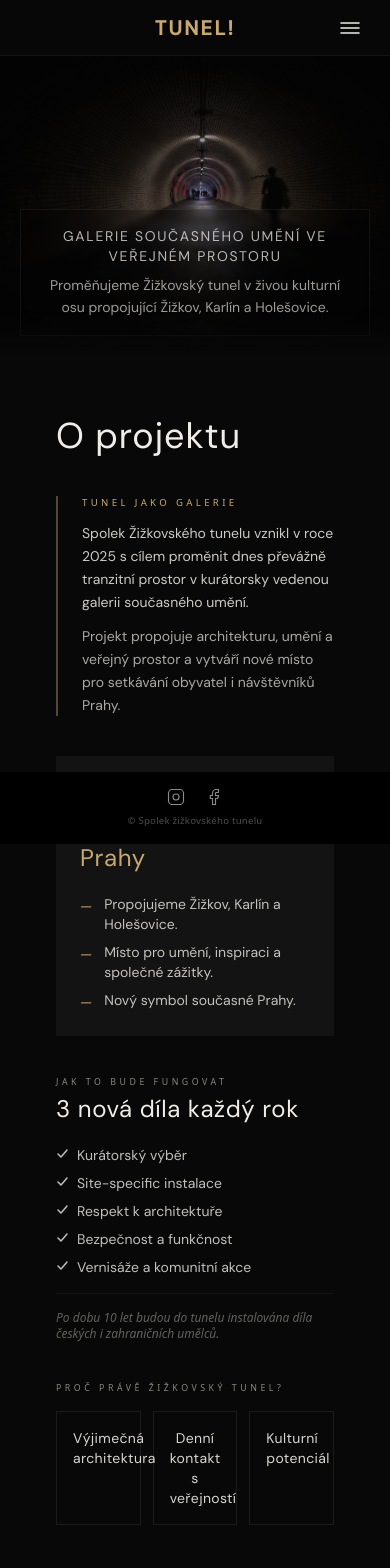
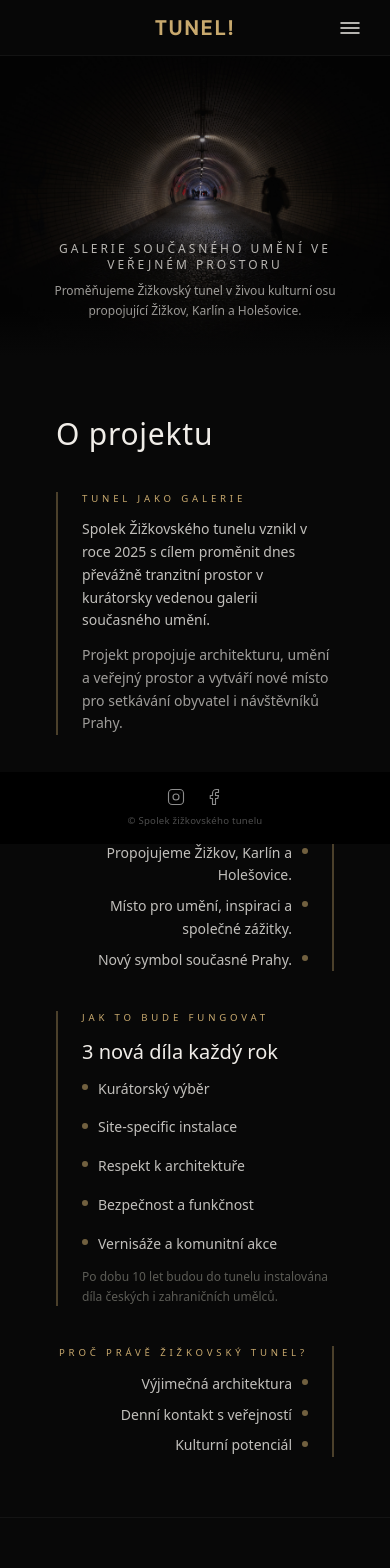
Before and after one commit to mithrillczech/zizkovskytunel.cz, a Next.js app: page /1 in a window 390 px wide. Shown: the top 1568 px of the page. Built offline with nearby package versions, Linux system fonts and the light colour scheme.

Commit message:
Zadání 1.4

```diff
--- a/src/components/HeroSection/HeroOverlay.tsx
+++ b/src/components/HeroSection/HeroOverlay.tsx
@@ -26,18 +26,12 @@ export function HeroOverlay({ section }: HeroOverlayProps) {
           >
             {/* ── BOTTOM: semi-transparent card ── */}
             <div className="flex justify-center px-6 pb-2 pointer-events-auto">
-              <div className="
-                w-full max-w-xl
-                bg-black/25 backdrop-blur-[2px]
-                border border-white/6
-                px-8 py-6
-                flex flex-col items-center gap-4 text-center
-              ">
-                <p className="font-display text-base xl:text-lg font-light tracking-[0.15em] uppercase text-text-primary/75">
+              <div className="w-full max-w-xl px-8 py-6 flex flex-col items-center gap-4 text-center">
+                <p className="font-sans font-light text-sm xl:text-base tracking-[0.25em] uppercase text-text-primary/75">
                   {t("subtitle")}
                 </p>
 
-                <p className="font-display text-base xl:text-lg font-light text-text-primary/70 leading-relaxed max-w-md">
+                <p className="font-sans font-light text-sm xl:text-base text-text-primary/70 leading-relaxed max-w-md">
                   {t("tagline")}
                 </p>
 
@@ -45,8 +39,8 @@ export function HeroOverlay({ section }: HeroOverlayProps) {
                   mt-1
                   font-sans font-light text-[0.65rem] tracking-[0.25em] uppercase
                   px-8 py-3
-                  bg-black/80 text-text-primary/80
-                  hover:bg-black hover:text-text-primary
+                  bg-accent text-bg
+                  hover:bg-accent-hover
                   transition-colors duration-200
                 ">
                   {t("cta")}
--- a/src/components/HomePageShell.tsx
+++ b/src/components/HomePageShell.tsx
@@ -21,11 +21,11 @@ function MobileHeroText() {
   const t = useTranslations("hero");
   return (
     <div className="w-full h-full flex flex-col justify-end pb-5 px-5">
-      <div className="bg-black/25 backdrop-blur-[2px] border border-white/6 px-5 py-4 text-center flex flex-col gap-2">
-        <p className="font-display text-sm font-light tracking-[0.12em] uppercase text-text-primary/75">
+      <div className="px-5 py-4 text-center flex flex-col gap-2">
+        <p className="font-sans font-light text-xs tracking-[0.25em] uppercase text-text-primary/75">
           {t("subtitle")}
         </p>
-        <p className="font-display text-sm font-light text-text-primary/65 leading-relaxed">
+        <p className="font-sans font-light text-xs text-text-primary/65 leading-relaxed">
           {t("tagline")}
         </p>
       </div>
@@ -84,7 +84,7 @@ function HomePageInner({ galleryImages }: HomePageShellProps) {
         </div>
 
         <HeroSection>
-          <SectionPanel section={section}>
+          <SectionPanel section={section} onClose={() => handleSectionChange("none")}>
             {renderSection()}
           </SectionPanel>
         </HeroSection>
--- a/src/components/Navigation/Navigation.tsx
+++ b/src/components/Navigation/Navigation.tsx
@@ -50,7 +50,7 @@ export function Navigation({ activeSection, onSectionChange }: NavigationProps)
           return (
             <li key={item.id}>
               <button
-                onClick={() => onSectionChange(isActive ? "none" : item.id)}
+                onClick={() => onSectionChange(item.id)}
                 className={`
                   font-sans text-xs tracking-widest uppercase transition-colors duration-150 pb-0.5
                   ${isActive
--- a/src/components/SectionPanel/SectionPanel.tsx
+++ b/src/components/SectionPanel/SectionPanel.tsx
@@ -5,10 +5,11 @@ import type { SectionId } from "@/types";
 
 interface SectionPanelProps {
   section: SectionId;
+  onClose: () => void;
   children: React.ReactNode;
 }
 
-export function SectionPanel({ section, children }: SectionPanelProps) {
+export function SectionPanel({ section, onClose, children }: SectionPanelProps) {
   return (
     <div className="fixed inset-0 z-20 flex items-end lg:items-center justify-center pointer-events-none">
       <AnimatePresence mode="wait">
@@ -19,7 +20,7 @@ export function SectionPanel({ section, children }: SectionPanelProps) {
             animate={{ opacity: 1, transition: { duration: 0.25, ease: "easeOut" } }}
             exit={{ opacity: 0, transition: { duration: 0.18, ease: "easeIn" } }}
             className="
-              pointer-events-auto
+              pointer-events-auto relative
               w-full max-w-4xl mx-4 lg:mx-auto
               mb-20 lg:mb-0
               bg-surface/70 backdrop-blur-md
@@ -30,6 +31,22 @@ export function SectionPanel({ section, children }: SectionPanelProps) {
             role="region"
             aria-live="polite"
           >
+            <button
+              onClick={onClose}
+              aria-label="Zavřít"
+              className="
+                sticky top-0 float-right
+                m-3 p-1.5
+                text-text-muted hover:text-text-primary
+                transition-colors duration-150
+                z-10
+              "
+            >
+              <svg width="14" height="14" viewBox="0 0 14 14" fill="none" stroke="currentColor" strokeWidth="1.5" strokeLinecap="round" aria-hidden="true">
+                <line x1="1" y1="1" x2="13" y2="13" />
+                <line x1="13" y1="1" x2="1" y2="13" />
+              </svg>
+            </button>
             {children}
           </motion.div>
         )}
--- a/src/components/Sections/AboutSection.tsx
+++ b/src/components/Sections/AboutSection.tsx
@@ -1,99 +1,107 @@
 import { useTranslations } from "next-intl";
 
-function CheckIcon() {
+function Dot() {
   return (
-    <svg width="13" height="13" viewBox="0 0 13 13" fill="none" stroke="currentColor" strokeWidth="1.5" strokeLinecap="round" strokeLinejoin="round" aria-hidden="true" className="mt-0.5 shrink-0">
-      <polyline points="2 7 5 10 11 3" />
-    </svg>
+    <span className="w-1.5 h-1.5 rounded-full bg-accent/55 shrink-0 mt-[0.45em]" aria-hidden="true" />
+  );
+}
+
+interface BlockProps {
+  align: "left" | "right";
+  label: string;
+  heading?: string;
+  children: React.ReactNode;
+}
+
+function Block({ align, label, heading, children }: BlockProps) {
+  const right = align === "right";
+  return (
+    <div className={`
+      max-w-xl
+      ${right ? "border-r-2 pr-6 ml-auto text-right" : "border-l-2 pl-6"}
+      border-accent/35
+      space-y-3
+    `}>
+      <p className="font-sans text-[0.6rem] tracking-[0.4em] uppercase text-accent">
+        {label}
+      </p>
+      {heading && (
+        <p className="font-sans text-xl lg:text-2xl font-light text-text-primary">
+          {heading}
+        </p>
+      )}
+      {children}
+    </div>
+  );
+}
+
+interface BulletListProps {
+  items: string[];
+  align: "left" | "right";
+  columns?: boolean;
+}
+
+function BulletList({ items, align, columns }: BulletListProps) {
+  const right = align === "right";
+  return (
+    <ul className={`space-y-2 ${columns ? "grid grid-cols-1 sm:grid-cols-2 gap-x-8 gap-y-2 space-y-0" : ""}`}>
+      {items.map((item) => (
+        <li
+          key={item}
+          className={`flex items-start gap-2.5 font-sans text-sm text-text-primary/80 leading-relaxed
+            ${right ? "flex-row-reverse justify-start" : ""}
+          `}
+        >
+          <Dot />
+          {item}
+        </li>
+      ))}
+    </ul>
   );
 }
 
 export function AboutSection() {
   const t = useTranslations("sections.about");
 
-  const visionItems  = [t("vision.item0"),  t("vision.item1"),  t("vision.item2")];
-  const features     = [t("how.feature0"), t("how.feature1"), t("how.feature2"), t("how.feature3"), t("how.feature4")];
-  const whyItems     = [t("why.item0"), t("why.item1"), t("why.item2")];
+  const visionItems = [t("vision.item0"), t("vision.item1"), t("vision.item2")];
+  const features    = [t("how.feature0"), t("how.feature1"), t("how.feature2"), t("how.feature3"), t("how.feature4")];
+  const whyItems    = [t("why.item0"), t("why.item1"), t("why.item2")];
 
   return (
     <div className="p-8 lg:p-10 space-y-10">
 
-      {/* ── Page heading ── */}
-      <h2 className="font-display text-4xl lg:text-5xl font-light tracking-wide text-text-primary">
+      {/* Page heading */}
+      <h2 className="font-sans text-3xl lg:text-4xl font-light tracking-wide text-text-primary">
         {t("title")}
       </h2>
 
-      {/* ── Block 1: Tunel jako galerie ── */}
-      <div className="border-l-2 border-accent/40 pl-6 space-y-3">
-        <p className="font-sans text-[0.6rem] tracking-[0.35em] uppercase text-accent">
-          {t("intro.heading")}
-        </p>
-        <p className="text-text-primary/85 leading-relaxed text-sm lg:text-base">
+      {/* Block 1 — left */}
+      <Block align="left" label={t("intro.heading")}>
+        <p className="font-sans text-sm text-text-primary/80 leading-relaxed">
           {t("intro.p1")}
         </p>
-        <p className="text-text-primary/70 leading-relaxed text-sm lg:text-base">
+        <p className="font-sans text-sm text-text-primary/65 leading-relaxed">
           {t("intro.p2")}
         </p>
-      </div>
+      </Block>
 
-      {/* ── Block 2: Vize ── */}
-      <div className="bg-surface-raised/50 p-6 lg:p-8 space-y-4">
-        <p className="font-sans text-[0.55rem] tracking-[0.4em] uppercase text-text-muted">
-          {t("vision.label")}
-        </p>
-        <h3 className="font-display text-2xl lg:text-3xl font-light tracking-wide text-accent">
-          {t("vision.heading")}
-        </h3>
-        <ul className="space-y-2 pt-1">
-          {visionItems.map((item) => (
-            <li key={item} className="flex items-start gap-3 text-text-primary/80 text-sm">
-              <span className="text-accent mt-0.5 select-none">—</span>
-              {item}
-            </li>
-          ))}
-        </ul>
-      </div>
+      {/* Block 2 — right */}
+      <Block align="right" label={t("vision.label")} heading={t("vision.heading")}>
+        <BulletList items={visionItems} align="right" />
+      </Block>
 
-      {/* ── Block 3: Jak to bude fungovat ── */}
-      <div className="space-y-4">
-        <div>
-          <p className="font-sans text-[0.55rem] tracking-[0.4em] uppercase text-text-muted mb-1">
-            {t("how.label")}
-          </p>
-          <h3 className="font-display text-2xl lg:text-3xl font-light tracking-wide text-text-primary">
-            {t("how.heading")}
-          </h3>
-        </div>
-
-        <ul className="grid grid-cols-1 sm:grid-cols-2 gap-x-8 gap-y-2 pt-1">
-          {features.map((feat) => (
-            <li key={feat} className="flex items-start gap-2 text-text-primary/80 text-sm">
-              <CheckIcon />
-              {feat}
-            </li>
-          ))}
-        </ul>
-
-        <p className="font-sans text-xs text-text-muted/70 italic border-t border-white/5 pt-4">
+      {/* Block 3 — left */}
+      <Block align="left" label={t("how.label")} heading={t("how.heading")}>
+        <BulletList items={features} align="left" columns />
+        <p className="font-sans text-xs text-text-muted/65 leading-relaxed mt-1">
           {t("how.note")}
         </p>
-      </div>
+      </Block>
 
-      {/* ── Block 4: Proč Žižkovský tunel? ── */}
-      <div className="space-y-4">
-        <p className="font-sans text-[0.55rem] tracking-[0.4em] uppercase text-text-muted">
-          {t("why.label")}
-        </p>
-        <div className="grid grid-cols-3 gap-3">
-          {whyItems.map((item) => (
-            <div key={item} className="border border-white/8 p-4 text-center">
-              <p className="font-display text-sm lg:text-base font-light tracking-wide text-text-primary/90">
-                {item}
-              </p>
-            </div>
-          ))}
-        </div>
-      </div>
+      {/* Block 4 — right */}
+      <Block align="right" label={t("why.label")}>
+        <BulletList items={whyItems} align="right" />
+      </Block>
 
     </div>
   );
```
